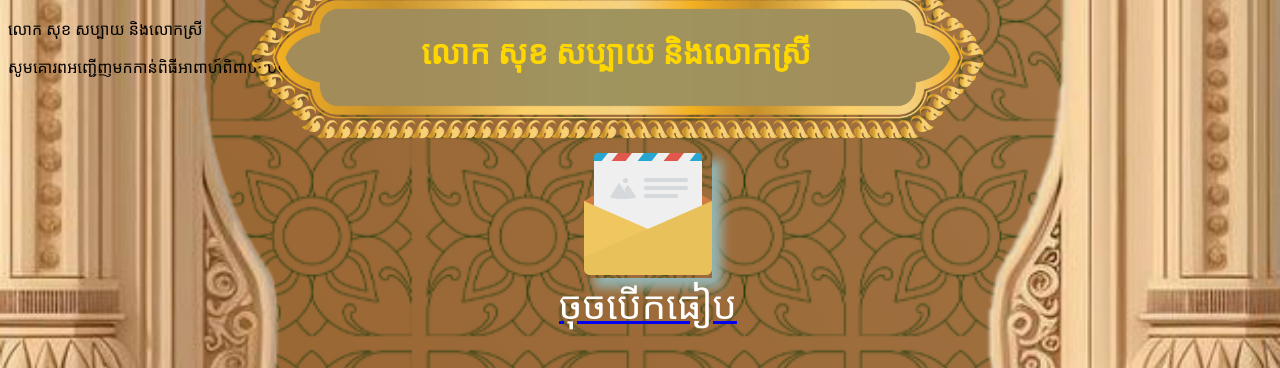
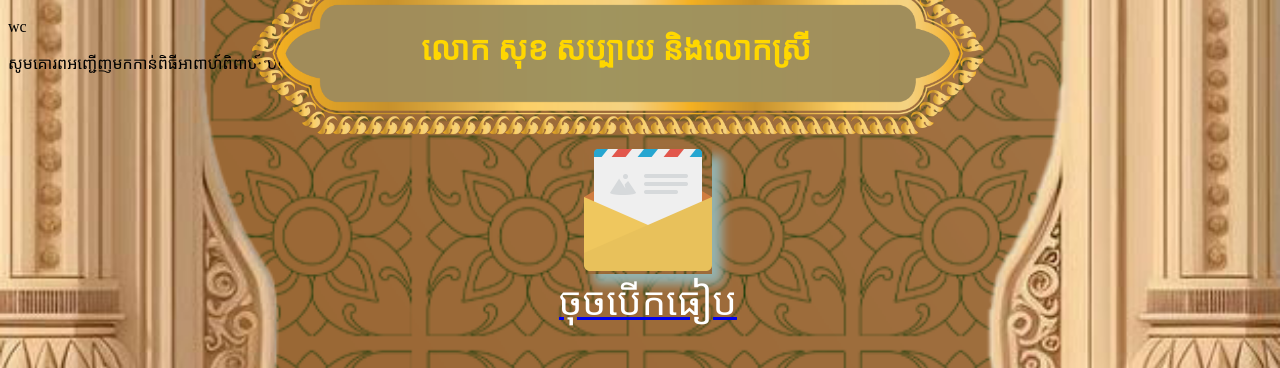
Before and after one commit to chimpanha236/Sample-Theap-ka-4, a plain HTML site: page index.html in a window 1280 px wide. Shown: the part 1366-1734 px from the top of the page. Drawn offline with Linux system fonts and the light colour scheme; a web font is replaced by a local one.

Commit message:
Update index.html

```diff
--- a/index.html
+++ b/index.html
@@ -6,11 +6,11 @@
     <title>Sample Theap-Ka</title>
 
     <!-- === កែសម្រួលត្រង់នេះ === -->
-    <meta property="og:title" content="សិរីមង្គលអាពាហ៍ពិពាហ៍ - លោក សុខ សប្បាយ និងលោកស្រី">
+    <meta property="og:title" content="សិរីមង្គលអាពាហ៍ពិពាហី  wc ">
     <meta property="og:description" content="សូមគោរពអញ្ជើញមកកាន់ពិធីអាពាហ៍ពិពាហ៍របស់យើងខ្ញុំ">
     <meta property="og:image" content="/1.frame name.png">
 
-    <meta name="twitter:title" content="សិរីមង្គលអាពាហ៍ពិពាហ៍ - លោក សុខ សប្បាយ និងលោកស្រី">
+    <meta name="twitter:title" content="សិរីមង្គលអាពាហ៍ពិពាហ៍ wc">
     <meta name="twitter:description" content="សូមគោរពអញ្ជើញមកកាន់ពិធីអាពាហ៍ពិពាហ៍របស់យើងខ្ញុំ">
     <meta name="twitter:image" content="/1.frame name.png">
     <!-- === បញ្ចប់ការកែសម្រួល === -->
@@ -34,7 +34,7 @@
                 </div>
                 <div class="preview-text">
                     <!-- === កែសម្រួលត្រង់នេះ === -->
-                    <div class="preview-couple">លោក សុខ សប្បាយ និងលោកស្រី</div>
+                    <div class="preview-couple">wc</div>
                     <p class="preview-invitation">សូមគោរពអញ្ជើញមកកាន់ពិធីអាពាហ៍ពិពាហ៍របស់យើងខ្ញុំ</p>
                 </div>
             </div>
```
